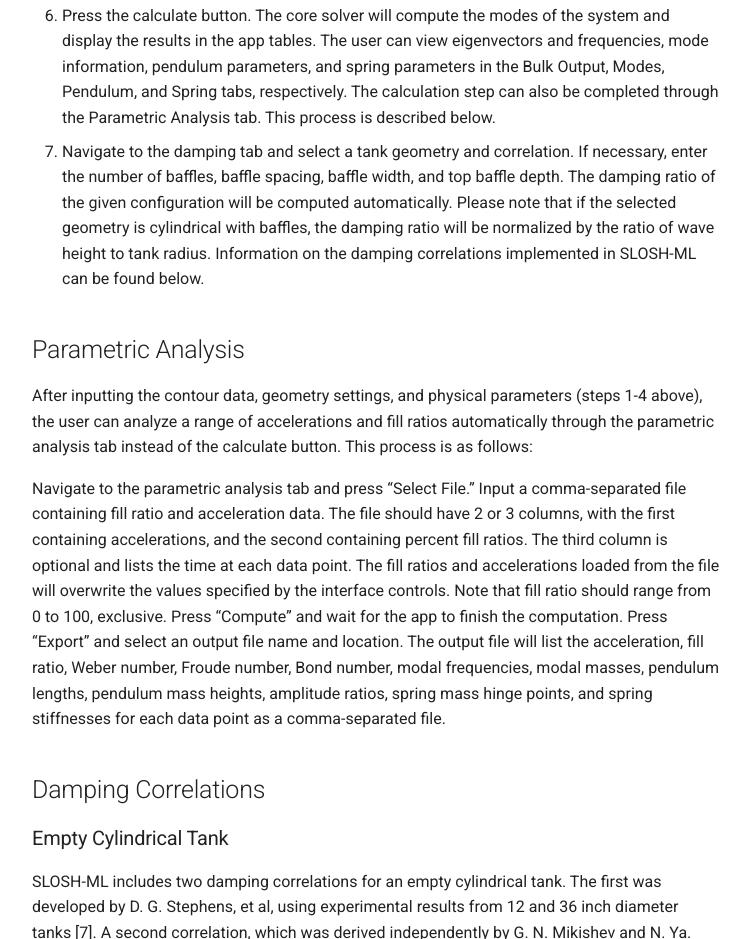
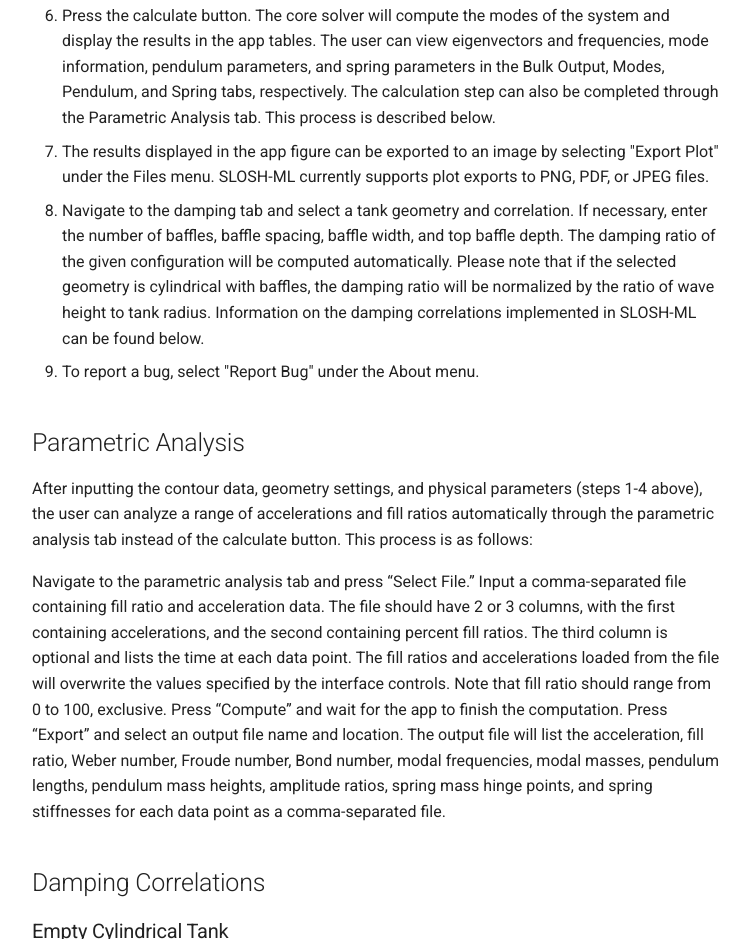
Before and after one commit to LGST-LAB/slosh_ml, a plain HTML site: page Slosh_ML/index.html in a window 1280 px wide. Shown: the part 1880-2819 px from the top of the page, without its empty margins (264-1014 px from the left). Drawn offline with Linux system fonts and the light colour scheme.

Commit message:
Deployed 562e7ff with MkDocs version: 1.6.1

```diff
--- a/Slosh_ML/index.html
+++ b/Slosh_ML/index.html
@@ -586,7 +586,9 @@
 <li>If necessary, open the units tab and select the desired system of units. If any inputs have already been entered into the physics tab, they will be converted automatically. Please note that the previously defined geometry is assumed to be in the desired units already and will not scale automatically.</li>
 <li>Open the Physics tab and input the desired fluid density, surface tension, and acceleration. The user can also edit the integration settings through the Advanced tab, but this is not recommended as changing the number of shallow and deep tank modes could interfere with convergence. </li>
 <li>Press the calculate button. The core solver will compute the modes of the system and display the results in the app tables. The user can view eigenvectors and frequencies, mode information, pendulum parameters, and spring parameters in the Bulk Output, Modes, Pendulum, and Spring tabs, respectively. The calculation step can also be completed through the Parametric Analysis tab. This process is described below.</li>
+<li>The results displayed in the app figure can be exported to an image by selecting "Export Plot" under the Files menu. SLOSH-ML currently supports plot exports to PNG, PDF, or JPEG files.</li>
 <li>Navigate to the damping tab and select a tank geometry and correlation. If necessary, enter the number of baffles, baffle spacing, baffle width, and top baffle depth. The damping ratio of the given configuration will be computed automatically. Please note that if the selected geometry is cylindrical with baffles, the damping ratio will be normalized by the ratio of wave height to tank radius. Information on the damping correlations implemented in SLOSH-ML can be found below.</li>
+<li>To report a bug, select "Report Bug" under the About menu.</li>
 </ol>
 <h2 id="parametric-analysis">Parametric Analysis</h2>
 <p>After inputting the contour data, geometry settings, and physical parameters (steps 1-4 above), the user can analyze a range of accelerations and fill ratios automatically through the parametric analysis tab instead of the calculate button. This process is as follows:</p>
```
Also changed, not shown: search/search_index.json (+1 -1 lines), 1 other file.
